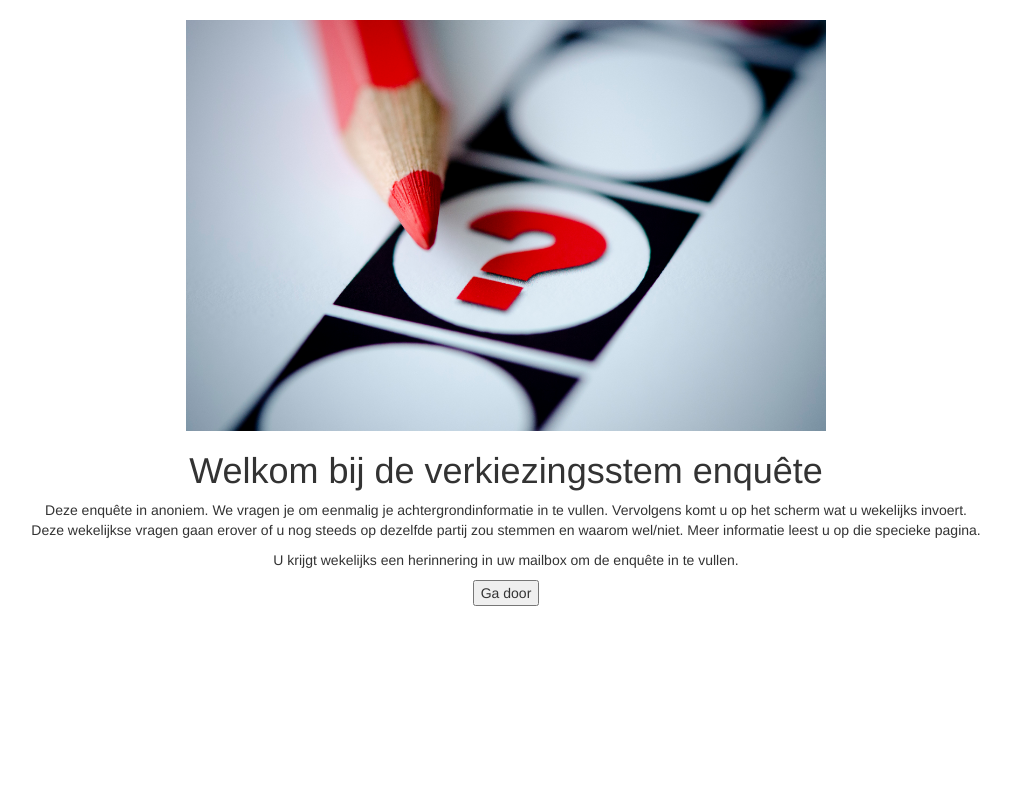
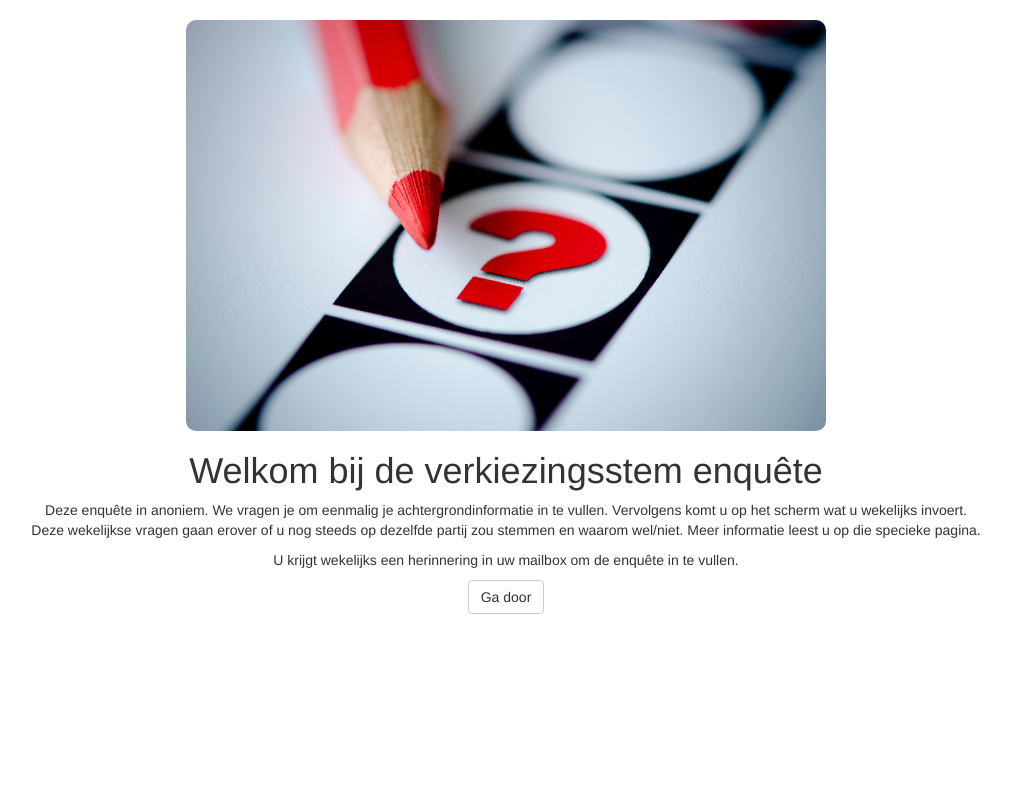
Before and after one commit to turanovic/stageRepo, a PHP site: page / in a window 1280 px wide. Shown: the whole page, without its empty margins (134-1145 px from the left). Run offline with PHP 8.4, Linux system fonts and the light colour scheme.

Commit message:
welkomsscherm nogmaals verbeterd

```diff
--- a/css/Style.css
+++ b/css/Style.css
@@ -103,6 +103,7 @@ button{
 #welkomfoto {
     margin-top: 20px;
     width: 50%;
+    border-radius: 10px;
 }
 
 
--- a/include/cookie-melding.inc.php
+++ b/include/cookie-melding.inc.php
@@ -1,6 +1,6 @@
 <div class="cookie-melding">
 
         Deze website gebruikt cookies om gegevens op de computer op te slaan.
-        <input type="button" value="Sluit melding" id="cookiesluiten"/>
+        <input type="button" value="Sluit melding" id="cookiesluiten" class="btn btn-default"/>
 
 </div>
--- a/include/welcome.inc.php
+++ b/include/welcome.inc.php
@@ -11,7 +11,7 @@
         </p>
 
         <p>
-             <input type="button" value="Ga door" id="welkomsluiten"/>
+             <input type="button" value="Ga door" id="welkomsluiten" class="btn btn-default"/>
         </p>
     </div>
 </div>
```
